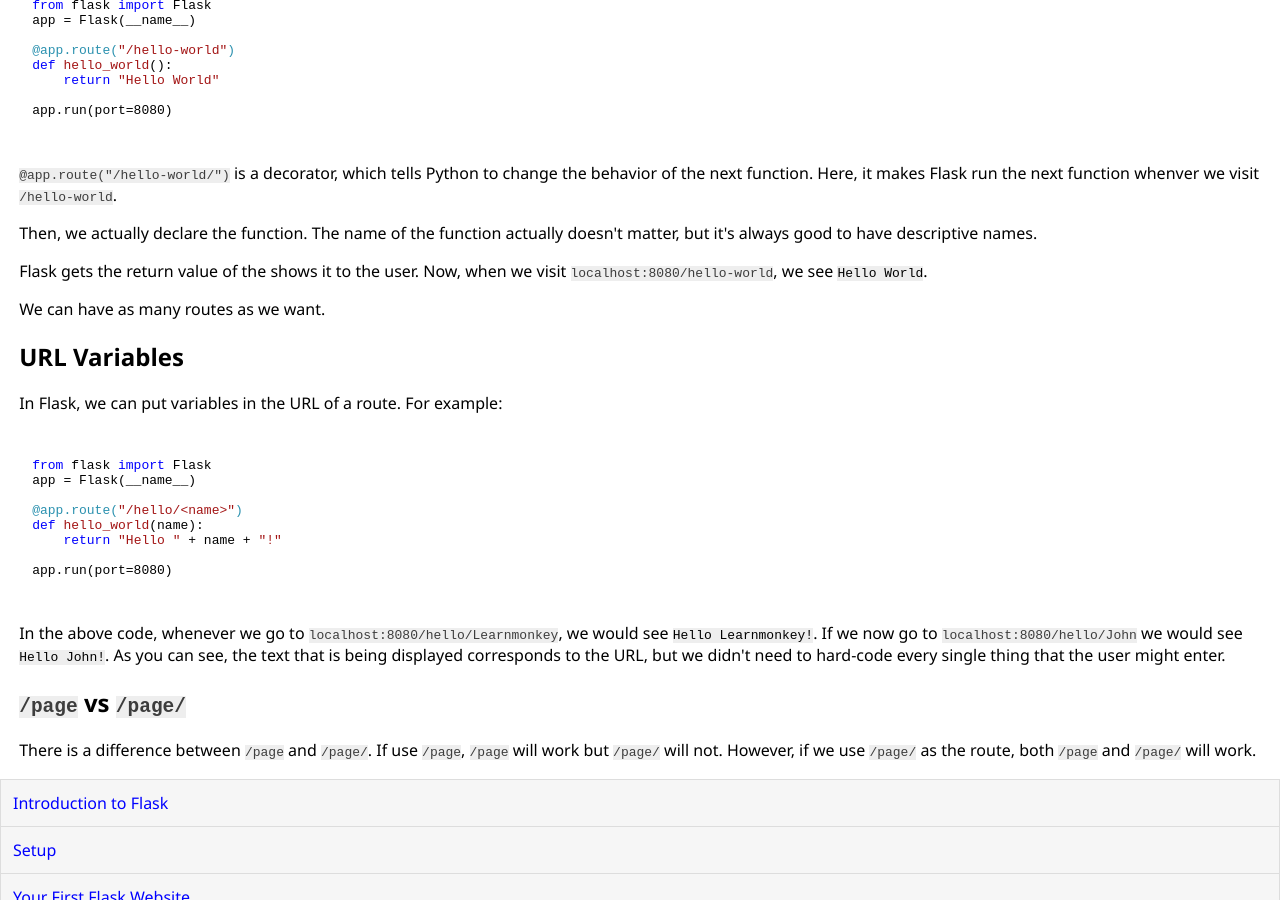
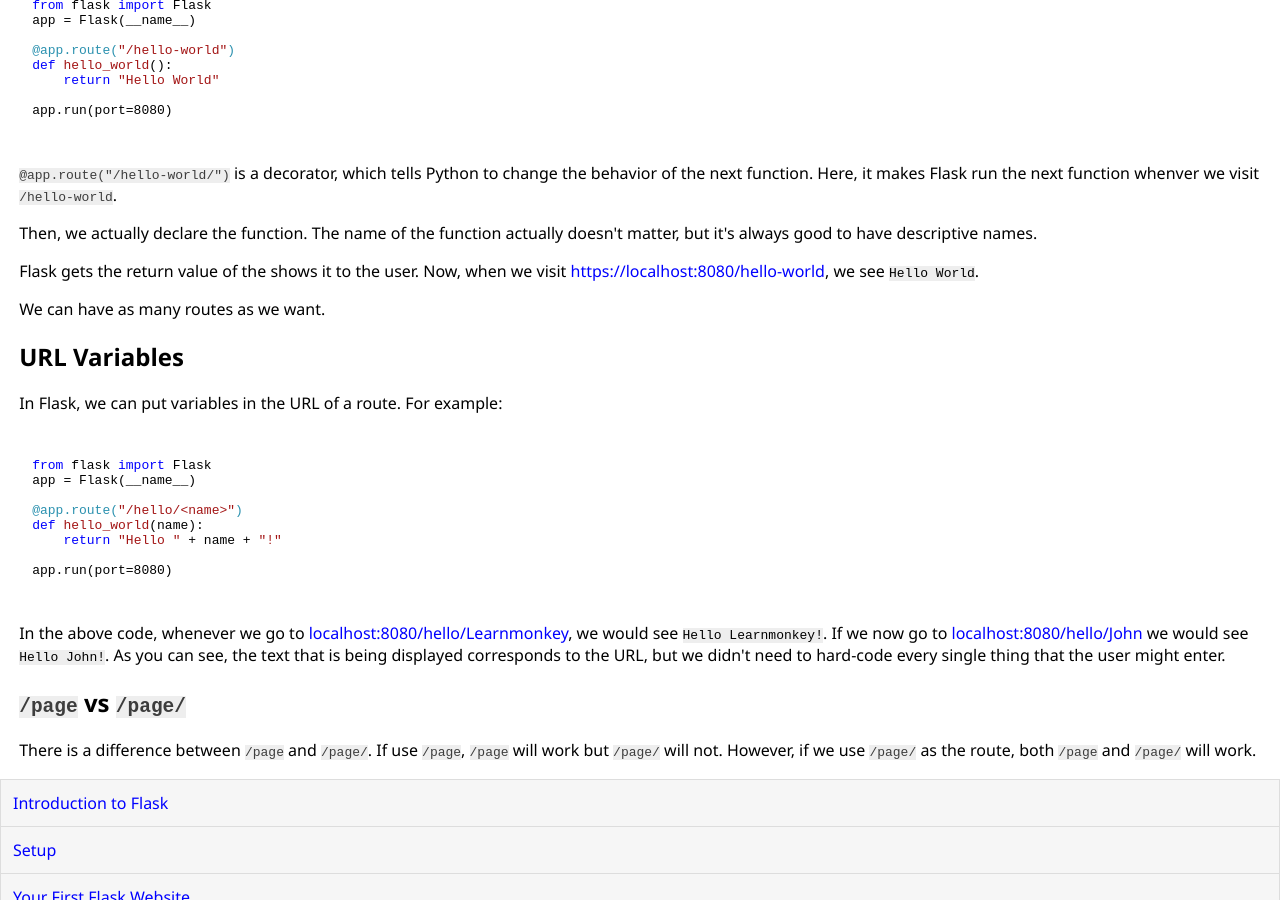
Before and after one commit to learnmonkey/learnmonkey.github.io, a Jekyll site: the page built from programming/python/flask/routing.html, in a window 1280 px wide and 900 px high, scrolled down 551 px. Built offline with Jekyll 4.4.1, drawn with Linux system fonts in a browser that asks for light colours; nearby versions of some CDN libraries.

Commit message:
use links

```diff
--- a/programming/python/flask/routing.html
+++ b/programming/python/flask/routing.html
@@ -43,7 +43,7 @@
 
 app.run(port=8080)
     </code></pre>
-    <p>In the above code, whenever we go to <code>localhost:8080/hello/Learnmonkey</code>, we would see <samp>Hello Learnmonkey!</samp>. If we now go to <code>localhost:8080/hello/John</code> we would see <samp>Hello John!</samp>. As you can see, the text that is being displayed corresponds to the URL, but we didn't need to hard-code every single thing that the user might enter.</p>
+    <p>In the above code, whenever we go to <a href="localhost:8080/hello/Learnmonkey">localhost:8080/hello/Learnmonkey</a>, we would see <samp>Hello Learnmonkey!</samp>. If we now go to <a href="localhost:8080/hello/John">localhost:8080/hello/John</a> we would see <samp>Hello John!</samp>. As you can see, the text that is being displayed corresponds to the URL, but we didn't need to hard-code every single thing that the user might enter.</p>
 </section>
 
 <section>
```
Also changed, not shown: other parts of programming/python/flask/routing.html (+1 -1 lines).
